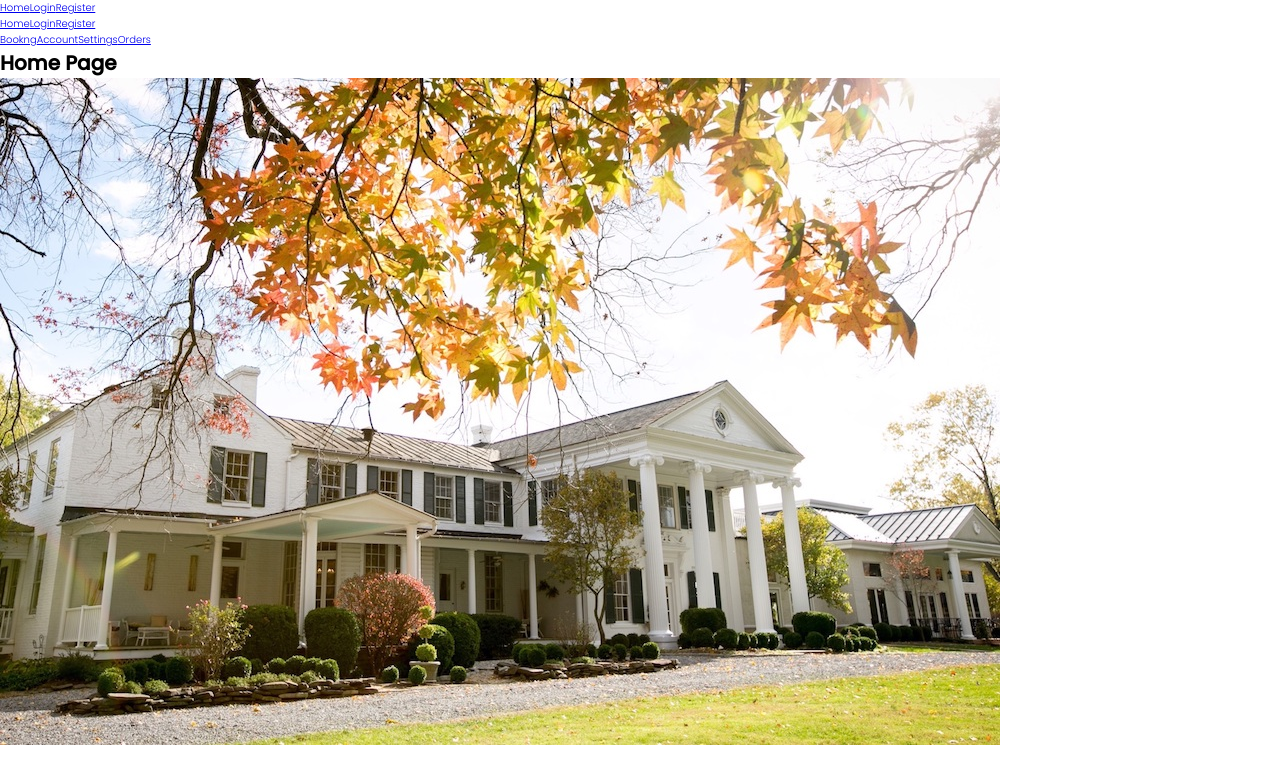
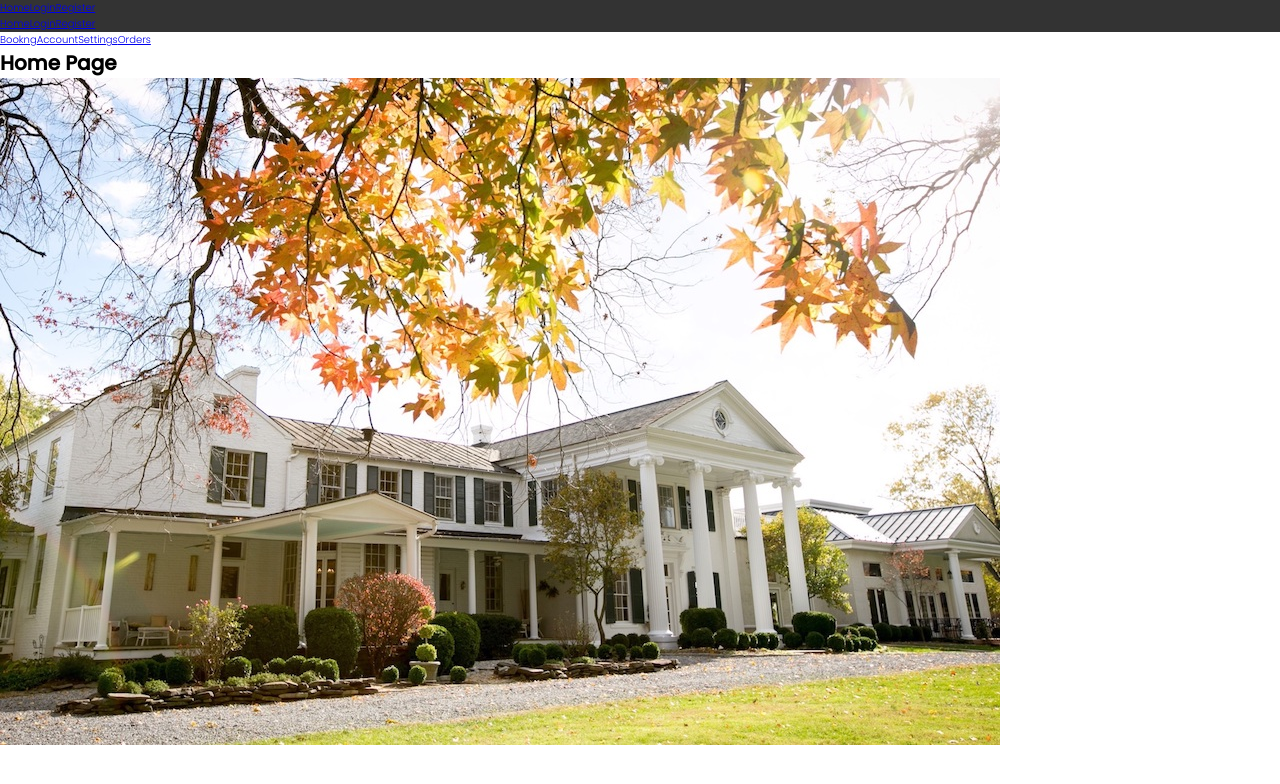
Before and after one commit to adogbeji/MERNSocialNetwork, a Next.js app in the folder client/: page / in a window 1280 px wide. Shown: the top 784 px of the page. Built offline with nearby package versions, Linux system fonts and the light colour scheme.

Commit message:
Add global SASS file & SASS file for Nav component

```diff
--- a/client/components/Nav.js
+++ b/client/components/Nav.js
@@ -1,11 +1,13 @@
 import Link from 'next/link';
+
+import styles from './Nav.module.scss';
 
 const Nav = () => {
     return (
         <header>
 
         {/* <!-- Navbar Start --> */}
-        <nav className="topnav">
+        <nav className={styles.topnav}>
             {/* <!-- Logo --> */}
             <Link href="#" className="topnav__logo-link">
                 {/* <img src="images/logo.png" alt="Website Logo" className="topnav__logo"> */}
--- /dev/null
+++ b/client/components/Nav.module.scss
@@ -0,0 +1,4 @@
+.topnav {
+    width: 100vw;
+    background-color: #333333;
+}
--- a/client/pages/_app.js
+++ b/client/pages/_app.js
@@ -1,5 +1,7 @@
 import Nav from '../components/Nav';
 import Head from 'next/head'
+
+import '../styles/styles.scss';  // Imports global SASS styles
 
 export default function MyApp({ Component, pageProps }) {
   // return <Component {...pageProps} />
--- /dev/null
+++ b/client/styles/styles.scss
@@ -0,0 +1,5 @@
+// Define all global styles here & import into custom App component (MyApp)
+
+// body {
+//     background-color: #7E0FC5;
+// }
```
